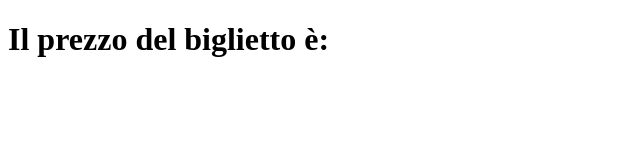
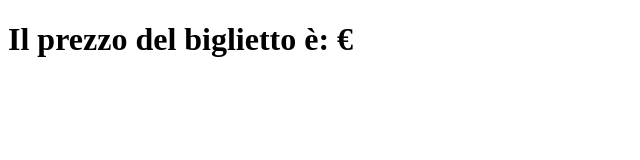
Before and after one commit to S1nghAmandeep/js-biglietto-treno, a plain HTML site: page index.html in a window 1280 px wide. Shown: the full height of the page, 0-640 px from the left. Drawn offline with Linux system fonts and the light colour scheme.

Commit message:
added-span-with-euro-text

```diff
--- a/index.html
+++ b/index.html
@@ -6,7 +6,7 @@
     <title>Biglietto del treno</title>
 </head>
 <body>
-    <h1>Il prezzo del biglietto è: <span id="price"></span></h1>
+    <h1>Il prezzo del biglietto è: <span id="price"></span><span>&euro;</span></h1>
 
     <script src="./js/app.js"></script>
 </body>
```
